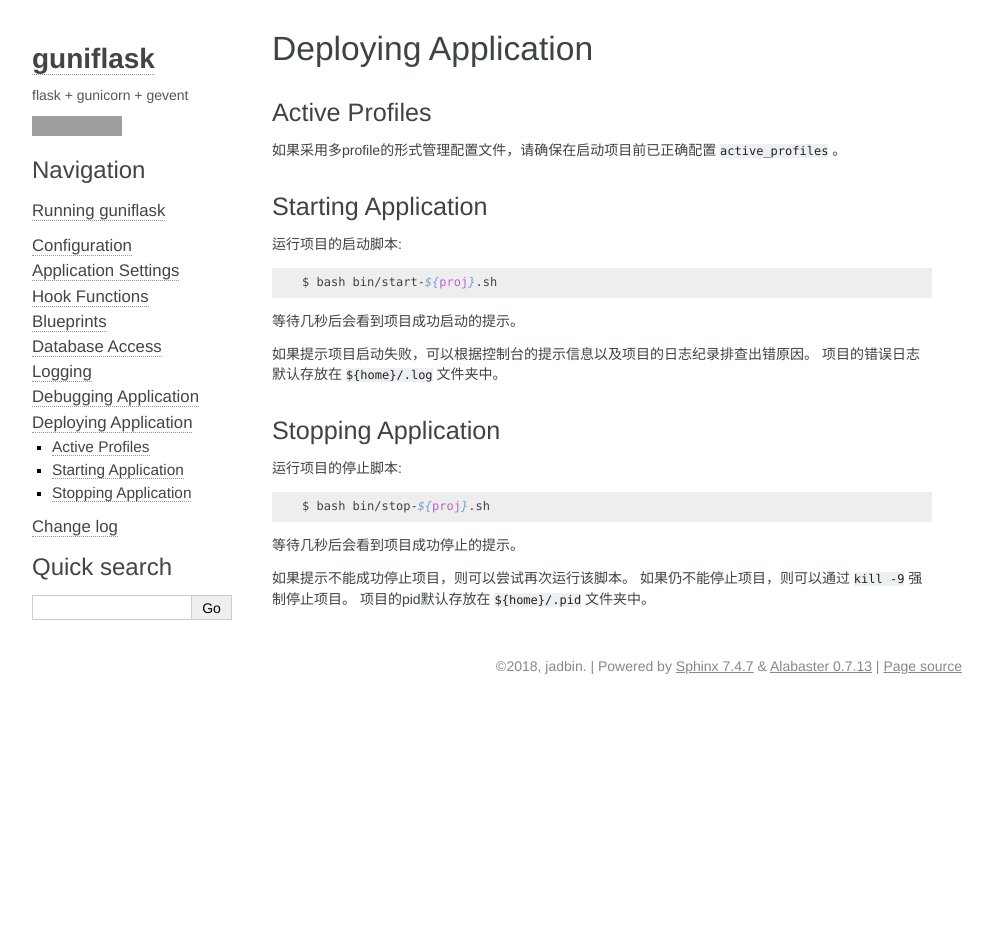
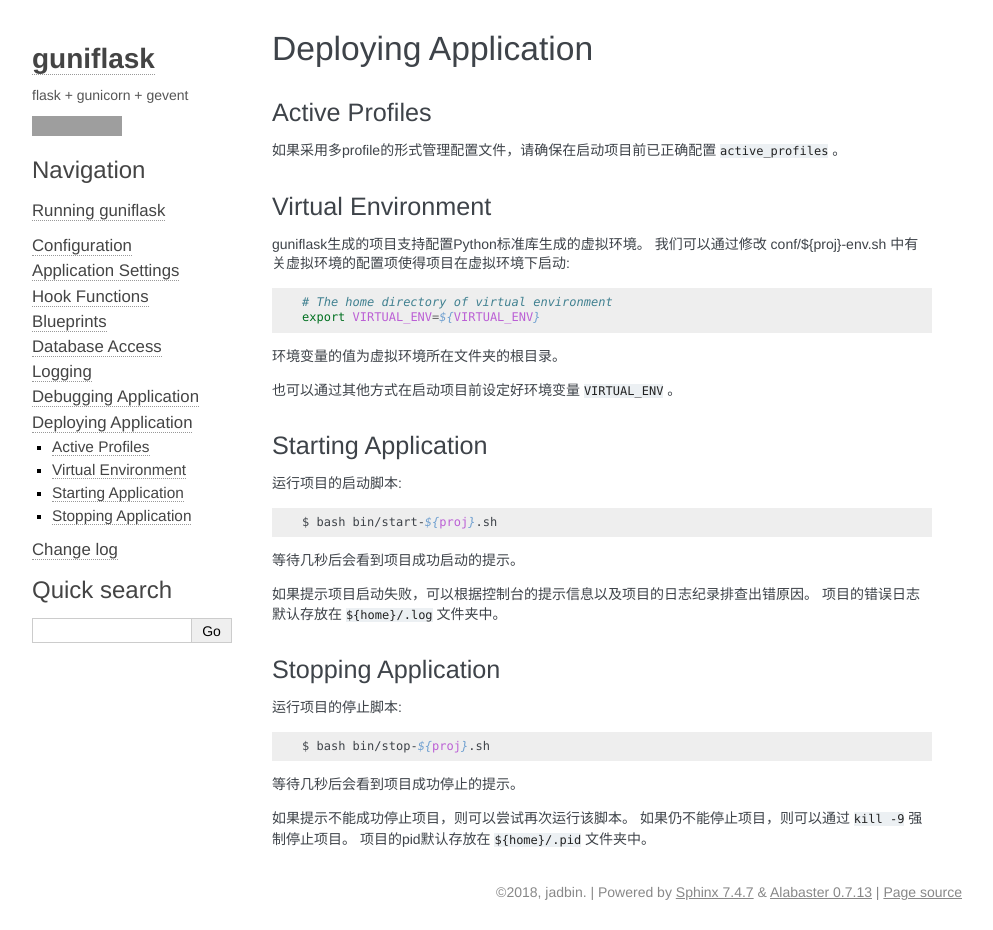
Before and after one commit to jadbin/guniflask, a Sphinx documentation site: the page built from docs/deploy.rst, in a window 1280 px wide. Shown: the whole page, without its empty margins (148-1141 px from the left). Built offline with Sphinx 7.4.7, drawn with Linux system fonts in a browser that asks for light colours; before the commit the page ends 900 px from its top, so only the background shows below that; grey boxes are pictures that could not be loaded.

Commit message:
update docs

```diff
--- a/docs/deploy.rst
+++ b/docs/deploy.rst
@@ -7,6 +7,21 @@ Active Profiles
 ---------------
 
 如果采用多profile的形式管理配置文件，请确保在启动项目前已正确配置 ``active_profiles`` 。
+
+Virtual Environment
+-------------------
+
+guniflask生成的项目支持配置Python标准库生成的虚拟环境。
+我们可以通过修改 conf/${proj}-env.sh 中有关虚拟环境的配置项使得项目在虚拟环境下启动:
+
+.. code-block:: bash
+
+    # The home directory of virtual environment
+    export VIRTUAL_ENV=${VIRTUAL_ENV}
+
+环境变量的值为虚拟环境所在文件夹的根目录。
+
+也可以通过其他方式在启动项目前设定好环境变量 ``VIRTUAL_ENV`` 。
 
 Starting Application
 --------------------
--- a/docs/index.rst
+++ b/docs/index.rst
@@ -17,6 +17,12 @@ guniflask需要Python 3.4或更高版本的环境支持。
 .. code-block:: bash
 
     pip install -U guniflask
+
+安装或升级guniflask生成的项目的依赖:
+
+.. code-block:: bash
+
+    pip install -U guniflask[app]
 
 Table of Contents
 =================
```
